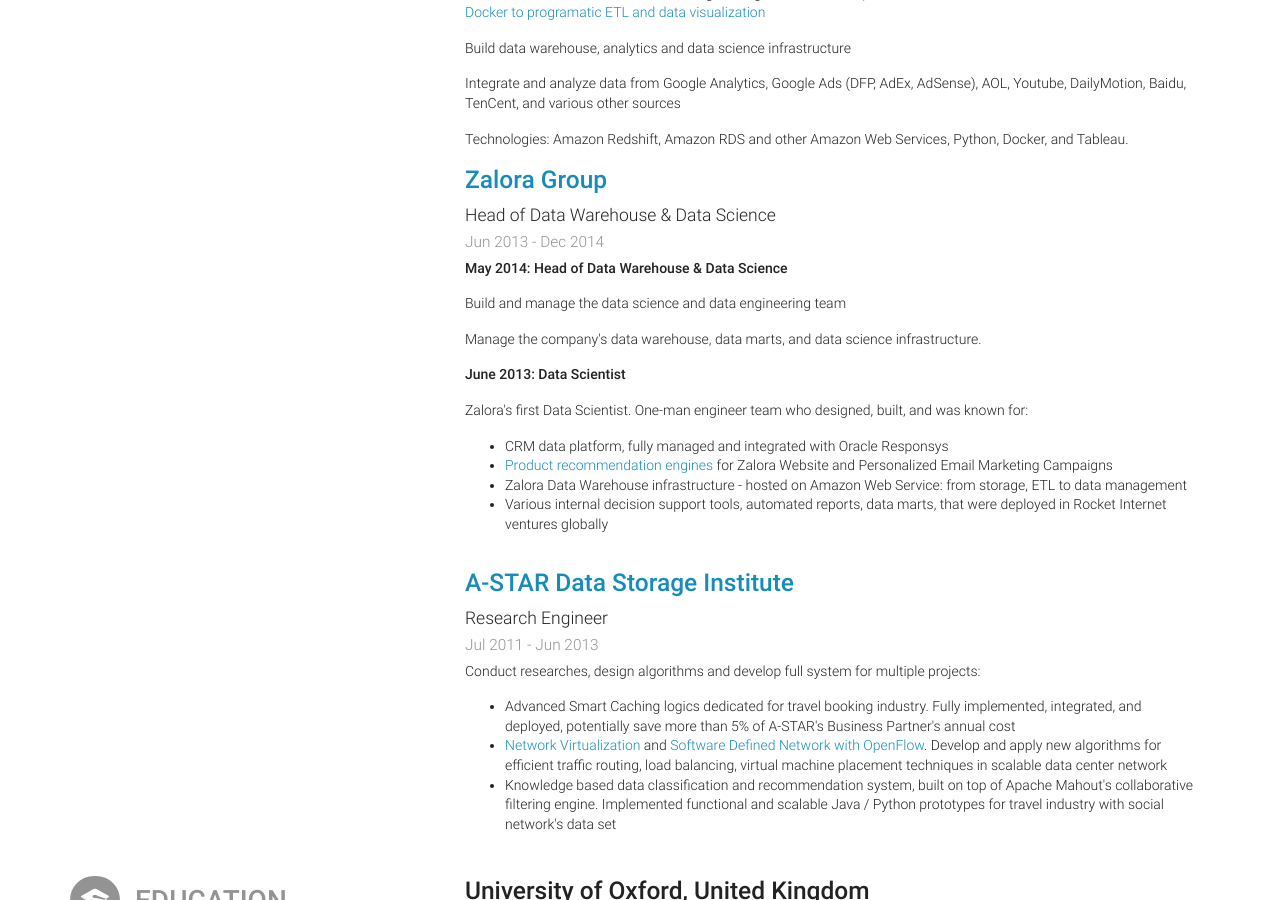
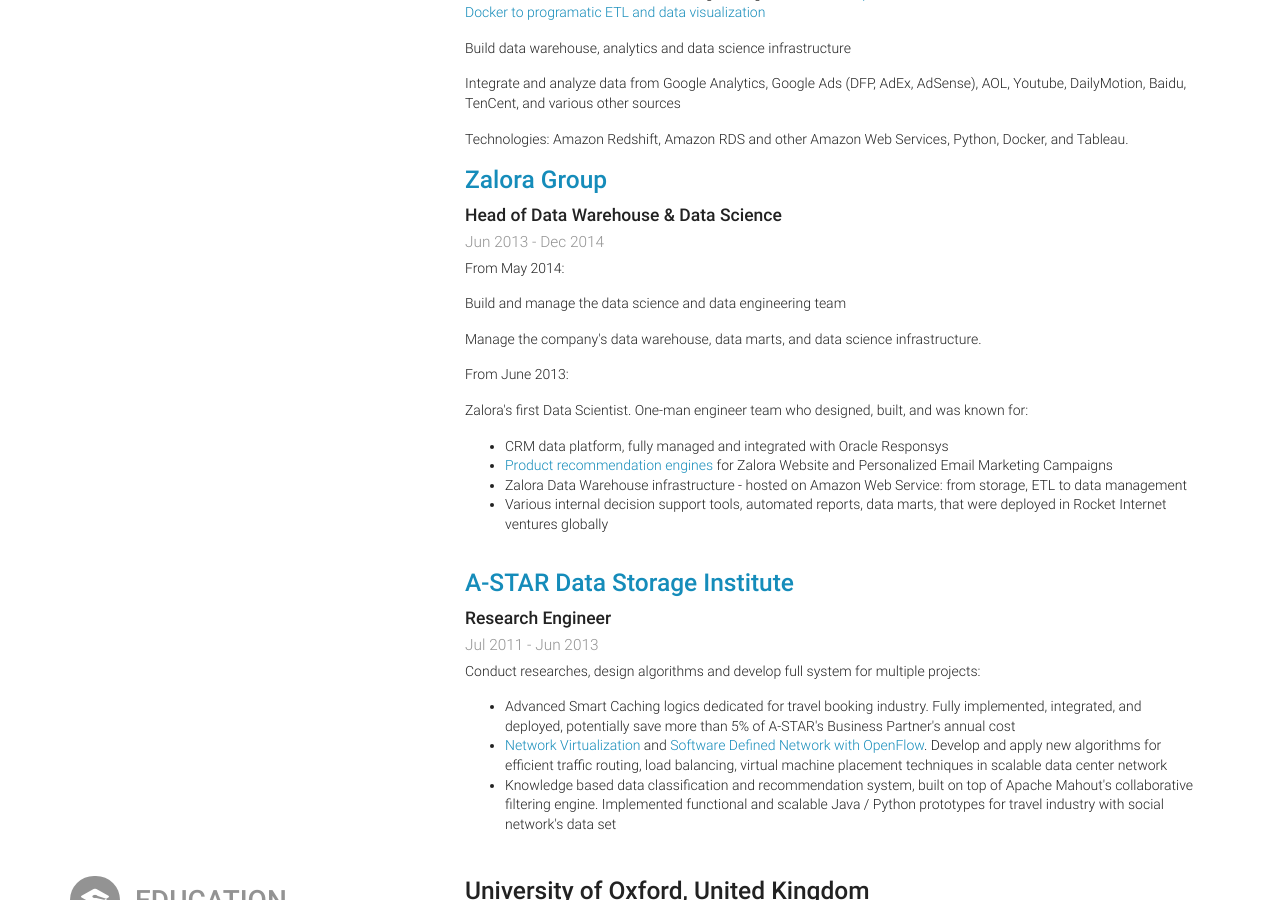
Before and after one commit to lenguyenthedat/lenguyenthedat.github.io, a Jekyll site: the page extras/resume.html, which Jekyll copies as it is, in a window 1280 px wide and 900 px high, scrolled down 1345 px. Built offline with Jekyll 4.4.1, drawn with Linux system fonts in a browser that asks for light colours; some of the changed text lies outside the part shown.

Commit message:
Fix title and email

```diff
--- a/extras/resume.html
+++ b/extras/resume.html
@@ -504,6 +504,10 @@
 								<icon class="entypo-compass"></icon>
 								<a href="https://lenguyenthedat.github.io">https://lenguyenthedat.github.io</a>
 							</div>
+                            <div class="email">
+                                <icon class="entypo-mail"></icon>
+                                <a href="mailto:thedat.lenguyen@gmail.com">thedat.lenguyen@gmail.com</a>
+                            </div>
 						<section id="location">
 							<icon class="entypo-home"></icon>
 							<span class="address">
@@ -553,7 +557,7 @@
 					<a href="http://foodpanda.com/">foodpanda</a>
 				</h3>
 				<div class="position">
-					<p class="lead">Director of Data</p>
+					<p class="lead"><b>Senior Director of Data</b></p>
 				</div>
 				<div class="date">
 					<span class="startDate">
@@ -573,7 +577,7 @@
 					<a href="https://90seconds.tv">90 Seconds</a>
 				</h3>
 				<div class="position">
-					<p class="lead">Director of Data and Engineering</p>
+					<p class="lead"><b>Director of Data and Engineering</b></p>
 				</div>
 				<div class="date">
 					<span class="startDate">
@@ -592,7 +596,7 @@
 					<a href="https://uber.com">Uber</a>
 				</h3>
 				<div class="position">
-					<p class="lead">Data Scientist</p>
+					<p class="lead"><b>Data Scientist</b></p>
 				</div>
 				<div class="date">
 					<span class="startDate">
@@ -615,7 +619,7 @@
 					<a href="https://honestbee.com">Honestbee</a>
 				</h3>
 				<div class="position">
-					<p class="lead">Data Science and Engineering Lead</p>
+					<p class="lead"><b>Data Science and Engineering Lead</b></p>
 				</div>
 				<div class="date">
 					<span class="startDate">
@@ -637,7 +641,7 @@
 					<a href="http://commercialize.tv">Commercialize TV</a>
 				</h3>
 				<div class="position">
-					<p class="lead">Senior Data Technologist</p>
+					<p class="lead"><b>Senior Data Technologist</b></p>
 				</div>
 				<div class="date">
 					<span class="startDate">
@@ -659,7 +663,7 @@
 					<a href="http://worldwide.zalora.com">Zalora Group</a>
 				</h3>
 				<div class="position">
-					<p class="lead">Head of Data Warehouse &amp; Data Science</p>
+					<p class="lead"><b>Head of Data Warehouse &amp; Data Science</b></p>
 				</div>
 				<div class="date">
 					<span class="startDate">
@@ -670,10 +674,10 @@
 					</span>
 				</div>
 				<div class="summary">
-					<b><p>May 2014: Head of Data Warehouse &amp; Data Science</p></b>
+					<p>From May 2014:</p>
 					<p>Build and manage the data science and data engineering team</p>
 					<p>Manage the company&#x27;s data warehouse, data marts, and data science infrastructure.</p>
-					<b><p>June 2013: Data Scientist</p></b>
+					<p>From June 2013:</p>
 					<p>Zalora&#x27;s first Data Scientist. One-man engineer team who designed, built, and was known for:</p>
 					<ul class="highlights">
 						<li>CRM data platform, fully managed and integrated with Oracle Responsys</li>
@@ -689,7 +693,7 @@
 					<a href="http://www.a-star.edu.sg/dsi/">A-STAR Data Storage Institute</a>
 				</h3>
 				<div class="position">
-					<p class="lead">Research Engineer</p>
+					<p class="lead"><b>Research Engineer</b></p>
 				</div>
 				<div class="date">
 					<span class="startDate">
```
Also changed, not shown: index.md (+1 -1 lines).
